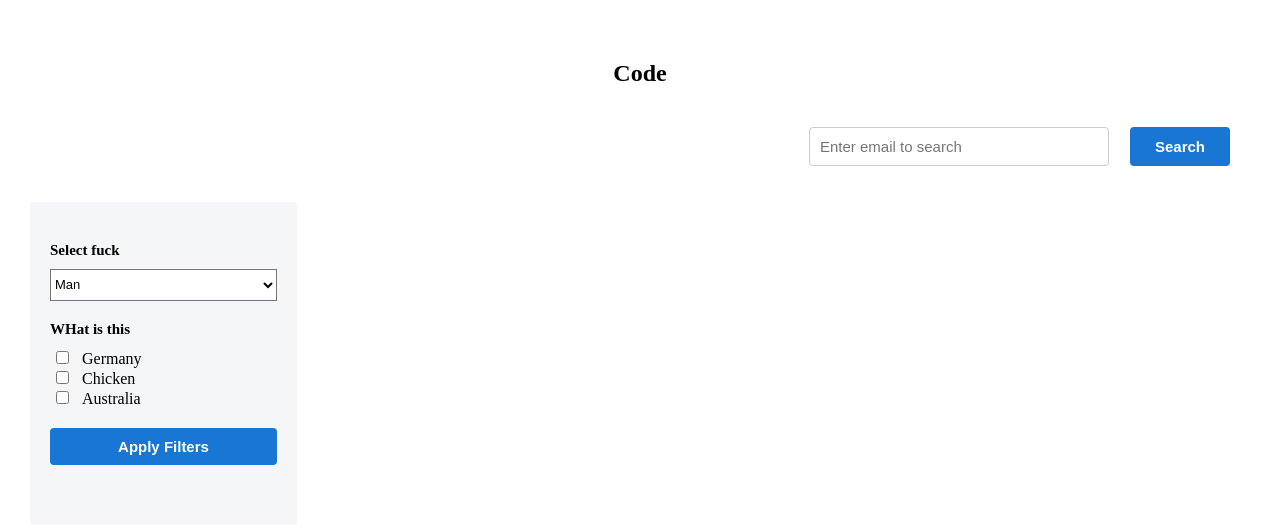
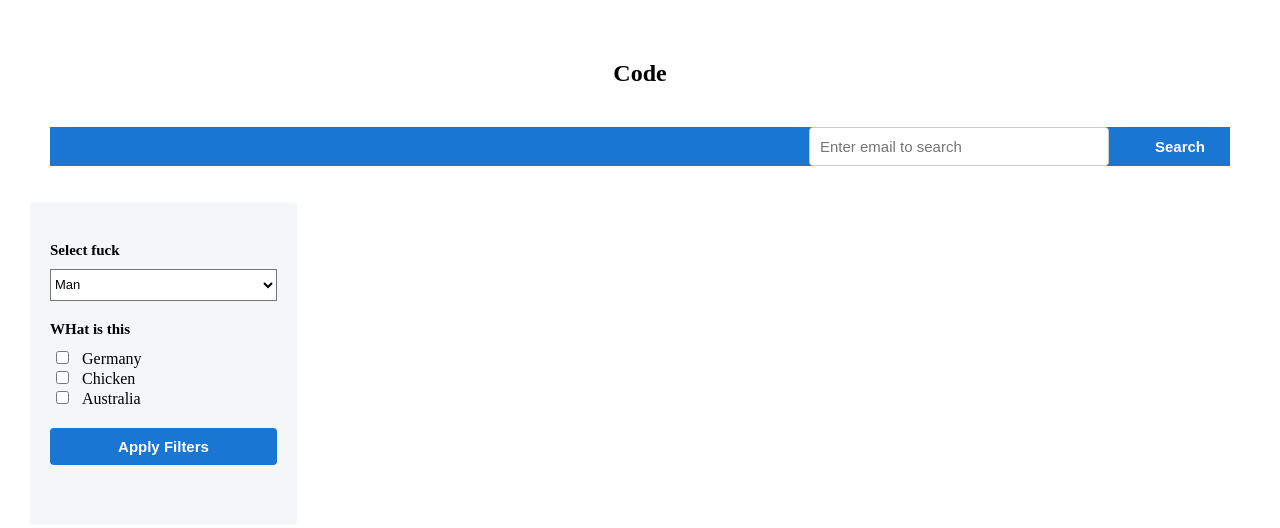
Before and after one commit to Abhinav-Damodara/sample, a plain HTML site: page CollabPitch/index.html in a window 1280 px wide. Drawn offline with Linux system fonts and the light colour scheme; no server answers.

Commit message:
searchbase

```diff
--- a/CollabPitch/style.css
+++ b/CollabPitch/style.css
@@ -129,6 +129,7 @@ button {
     display: flex;
     justify-content: flex-end;
     margin: 0 50px;
+    background-color: #1976d2;
 }
 .search-wrap button {
     max-width: 100px;
```
